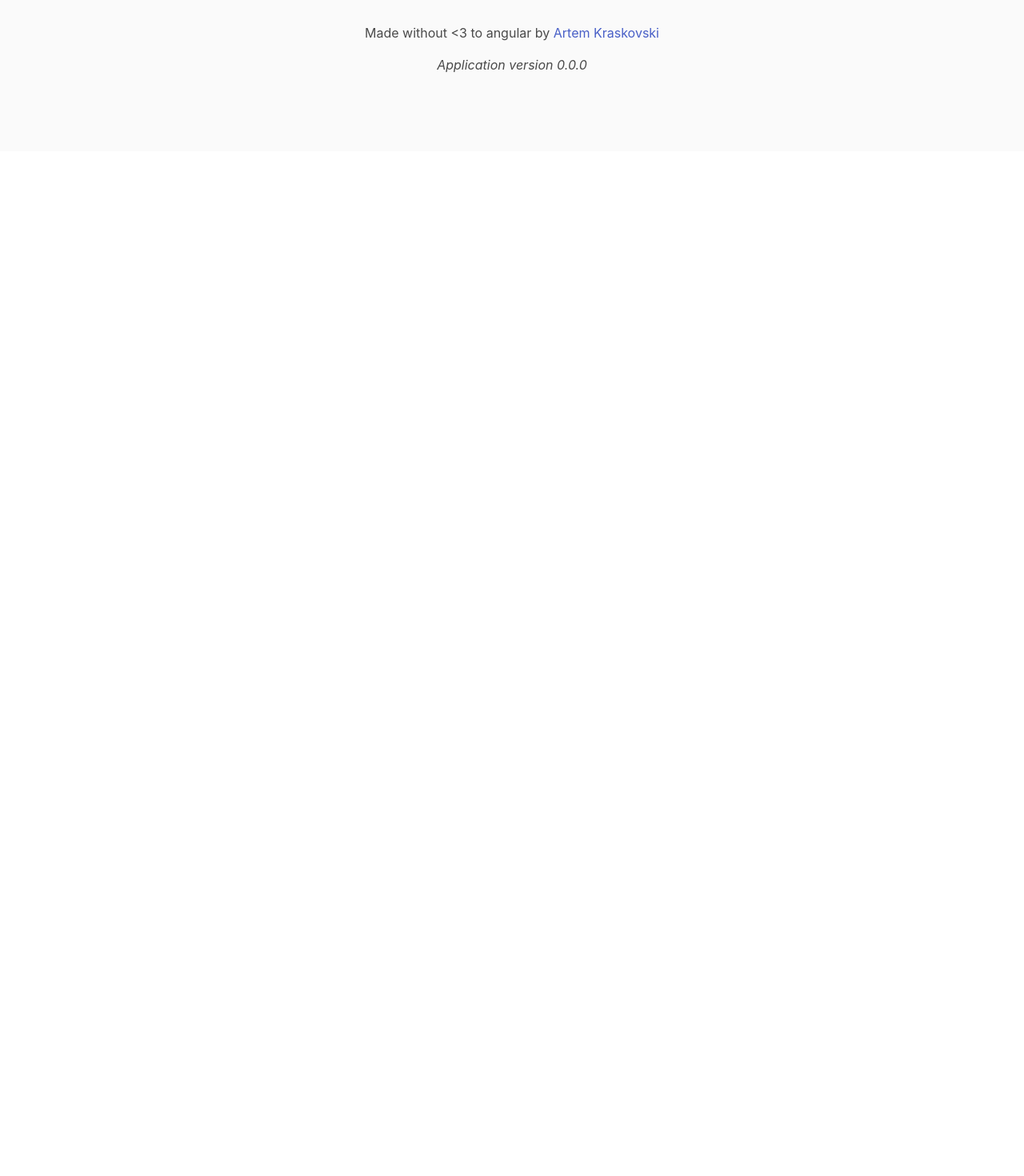
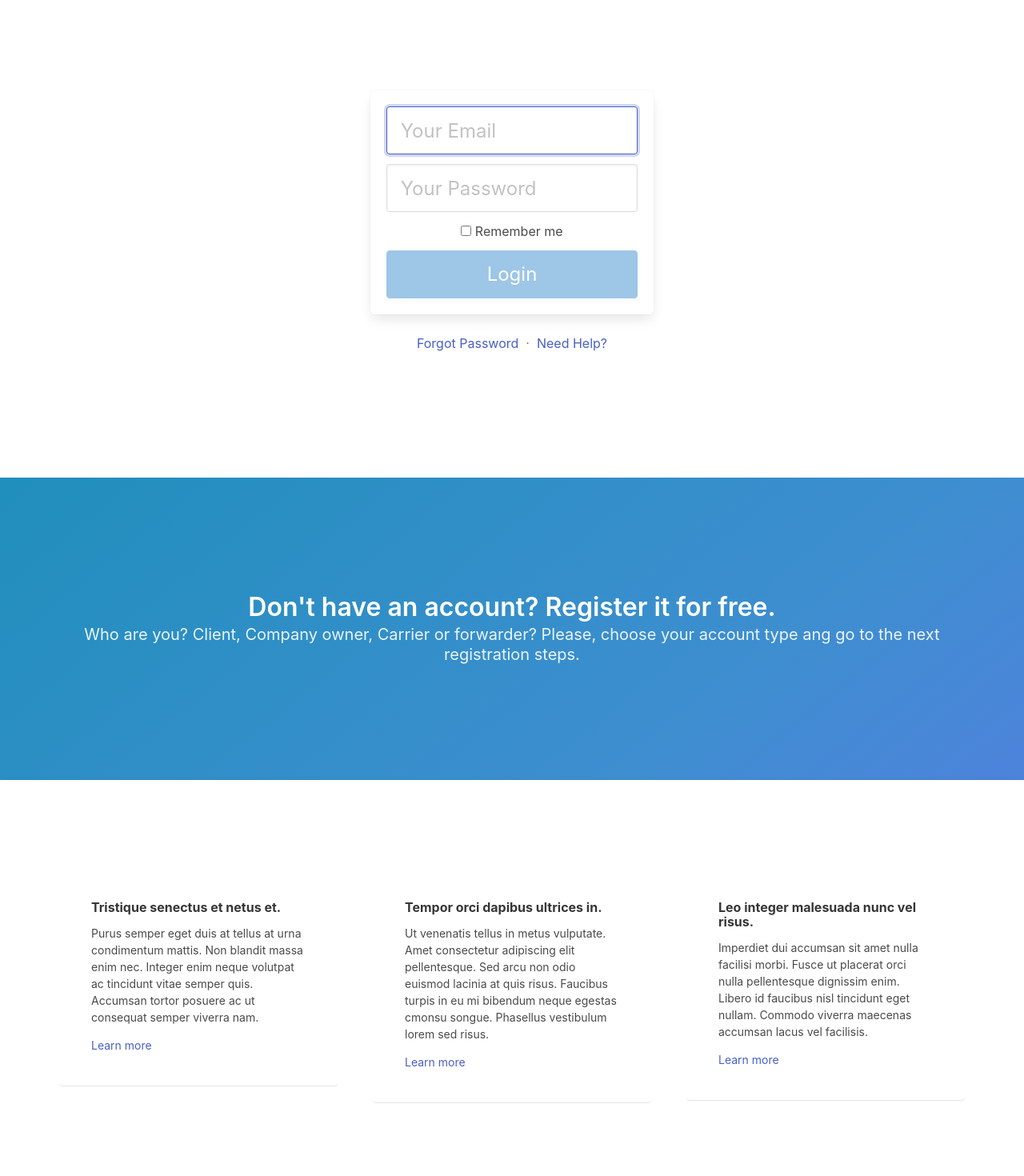
Before and after one commit to akraskovski/freight-exchange-system, an Angular app in the folder client-app/: page /login in a window 1280 px wide. Shown: the part 140-1610 px from the top of the page at 80% size. Before the commit the page ends 800 px from the top, so only its background shows below. Built offline with nearby package versions, Linux system fonts and the light colour scheme.

Commit message:
working on login module

```diff
--- a/client-app/src/app/app.component.html
+++ b/client-app/src/app/app.component.html
@@ -1,4 +1,6 @@
 <app-header></app-header>
+
+<!--TODO make it visible on for loggedIn users-->
 <app-main-navigator></app-main-navigator>
 
 <router-outlet></router-outlet>
--- a/client-app/src/app/modules/login/components/login/login.component.css
+++ b/client-app/src/app/modules/login/components/login/login.component.css
@@ -0,0 +1,59 @@
+.features {
+  padding: 5rem 0;
+}
+.box.cta {
+  border-radius: 0;
+  border-left: none;
+  border-right: none;
+}
+.card-image > .fa {
+  font-size: 8rem;
+  padding-top: 2rem;
+  padding-bottom: 2rem;
+  color: #209cee;
+}
+.card-content .content {
+  font-size: 14px;
+  margin: 1rem 1rem;
+}
+.card-content .content h4 {
+  font-size: 16px;
+  font-weight: 700;
+}
+.card {
+  box-shadow: 0px 2px 4px rgba(0, 0, 0, 0.18);
+  margin-bottom: 2rem;
+}
+.intro {
+  padding: 5rem 0;
+  text-align: center;
+}
+.sandbox {
+  padding: 5rem 0;
+}
+.tile.notification {
+  display: flex;
+  justify-content: center;
+  flex-direction: column;
+}
+.is-shady {
+  animation: flyintoright .4s backwards;
+  background: #fff;
+  box-shadow: rgba(0, 0, 0, .1) 0 1px 0;
+  border-radius: 4px;
+  display: inline-block;
+  margin: 10px;
+  position: relative;
+  transition: all .2s ease-in-out;
+}
+.is-shady:hover {
+  box-shadow: 0 10px 16px rgba(0, 0, 0, .13), 0 6px 6px rgba(0, 0, 0, .19);
+}
+/*adds font awesome stars*/
+footer li:before {
+  content: '\f1b2';
+  font-family: 'FontAwesome';
+  float: left;
+  margin-left: -1.5em;
+  color: #147efb;
+}
--- a/client-app/src/app/modules/login/components/login/login.component.html
+++ b/client-app/src/app/modules/login/components/login/login.component.html
@@ -1,3 +1,116 @@
-<p>
-  login works!
-</p>
+<section class="hero is-medium">
+  <div class="hero-body">
+    <div class="container has-text-centered">
+      <div class="column is-4 is-offset-4">
+        <div class="box">
+          <form [formGroup]="loginForm" (ngSubmit)="signIn()">
+            <div class="field">
+              <div class="control">
+                <input type="email" formControlName="email" class="input is-large" placeholder="Your Email"
+                       autofocus="" required email>
+              </div>
+            </div>
+
+            <div class="field">
+              <div class="control">
+                <input type="password" formControlName="password" class="input is-large" placeholder="Your Password"
+                       required minlength="5">
+              </div>
+            </div>
+
+            <!--TODO implement remember functionality-->
+            <div class="field">
+              <label class="checkbox">
+                <input type="checkbox">
+                Remember me
+              </label>
+            </div>
+            <button [disabled]="loginForm.invalid" class="button is-block is-info is-large is-fullwidth">
+              Login
+            </button>
+          </form>
+        </div>
+        <p class="has-text-grey">
+          <!--TODO create components api for forgot password and need help static page-->
+          <a href="../">Forgot Password</a> &nbsp;·&nbsp;
+          <a href="../">Need Help?</a>
+        </p>
+      </div>
+    </div>
+  </div>
+</section>
+
+<section class="hero is-info is-medium is-bold">
+  <div class="hero-body">
+    <div class="container has-text-centered">
+      <h1 class="title">
+        Don't have an account? Register it for free.
+      </h1>
+      <h2 class="subtitle">
+        Who are you?
+        Client, Company owner, Carrier or forwarder? Please, choose your account type ang go to the next registration
+        steps.
+      </h2>
+    </div>
+  </div>
+</section>
+<div class="box">
+  <section class="container">
+    <div class="columns features">
+      <div class="column is-4">
+        <div class="card is-shady">
+          <div class="card-image has-text-centered">
+            <!--TODO add image-->
+            <i class="fa fa-paw"></i>
+          </div>
+          <div class="card-content">
+            <div class="content">
+              <h4>Tristique senectus et netus et. </h4>
+              <p>Purus semper eget duis at tellus at urna condimentum mattis. Non blandit massa enim nec. Integer enim
+                neque volutpat ac tincidunt vitae semper quis. Accumsan tortor posuere ac ut consequat semper viverra
+                nam.</p>
+              <p><a href="#">Learn more</a></p>
+            </div>
+          </div>
+        </div>
+      </div>
+      <div class="column is-4">
+        <div class="card is-shady">
+          <div class="card-image has-text-centered">
+            <!--TODO add image-->
+            <i class="fa fa-empire"></i>
+          </div>
+          <div class="card-content">
+            <div class="content">
+              <h4>Tempor orci dapibus ultrices in.</h4>
+              <p>Ut venenatis tellus in metus vulputate. Amet consectetur adipiscing elit pellentesque. Sed arcu non
+                odio
+                euismod lacinia at quis risus. Faucibus turpis in eu mi bibendum neque egestas cmonsu songue. Phasellus
+                vestibulum lorem
+                sed risus.</p>
+              <p><a href="#">Learn more</a></p>
+            </div>
+          </div>
+        </div>
+      </div>
+      <div class="column is-4">
+        <div class="card is-shady">
+          <div class="card-image has-text-centered">
+            <!--TODO add image-->
+            <i class="fa fa-apple"></i>
+          </div>
+          <div class="card-content">
+            <div class="content">
+              <h4> Leo integer malesuada nunc vel risus. </h4>
+              <p>Imperdiet dui accumsan sit amet nulla facilisi morbi. Fusce ut placerat orci nulla pellentesque
+                dignissim
+                enim. Libero id faucibus nisl tincidunt eget nullam. Commodo viverra maecenas accumsan lacus vel
+                facilisis.</p>
+              <p><a href="#">Learn more</a></p>
+            </div>
+          </div>
+        </div>
+      </div>
+    </div>
+  </section>
+</div>
--- a/client-app/src/app/modules/login/components/login/login.component.ts
+++ b/client-app/src/app/modules/login/components/login/login.component.ts
@@ -1,4 +1,6 @@
-import { Component, OnInit } from '@angular/core';
+import {Component, OnInit} from '@angular/core';
+import {FormBuilder, FormGroup, Validators} from '@angular/forms';
+import {ActivatedRoute, Router} from '@angular/router';
 
 @Component({
   selector: 'app-login',
@@ -7,9 +9,49 @@ import { Component, OnInit } from '@angular/core';
 })
 export class LoginComponent implements OnInit {
 
-  constructor() { }
+  loginForm: FormGroup;
+  loading = false;
+  submitted = false;
+  returnUrl: string;
+
+  constructor(private formBuilder: FormBuilder,
+              private route: ActivatedRoute,
+              private router: Router) {
+  }
 
   ngOnInit() {
+    this.loginForm = this.formBuilder.group({
+      email: [''],
+      password: ['']
+    });
+
+    // get return url from route parameters or default to '/'
+    this.returnUrl = this.route.snapshot.queryParams['returnUrl'] || '/';
+  }
+
+  get f() { return this.loginForm.controls; }
+
+  signIn() {
+    this.submitted = true;
+
+    // stop here if form is invalid
+    if (this.loginForm.invalid) {
+      return;
+    }
+
+    this.loading = true;
+
+    //TODO: call service to login then subscribe and redirect
+    // this.authenticationService.login(this.f.username.value, this.f.password.value)
+    //   .pipe(first())
+    //   .subscribe(
+    //     data => {
+    //       this.router.navigate([this.returnUrl]);
+    //     },
+    //     error => {
+    //       this.alertService.error(error);
+    //       this.loading = false;
+    //     });
   }
 
 }
--- a/client-app/src/app/modules/login/login.module.ts
+++ b/client-app/src/app/modules/login/login.module.ts
@@ -2,11 +2,13 @@ import {NgModule} from '@angular/core';
 import {CommonModule} from '@angular/common';
 import {LoginComponent} from './components/login/login.component';
 import {LoginRoutingModule} from './login-routing.module';
+import {ReactiveFormsModule} from '@angular/forms';
 
 @NgModule({
   imports: [
     CommonModule,
-    LoginRoutingModule
+    LoginRoutingModule,
+    ReactiveFormsModule
   ],
   declarations: [LoginComponent]
 })
```
